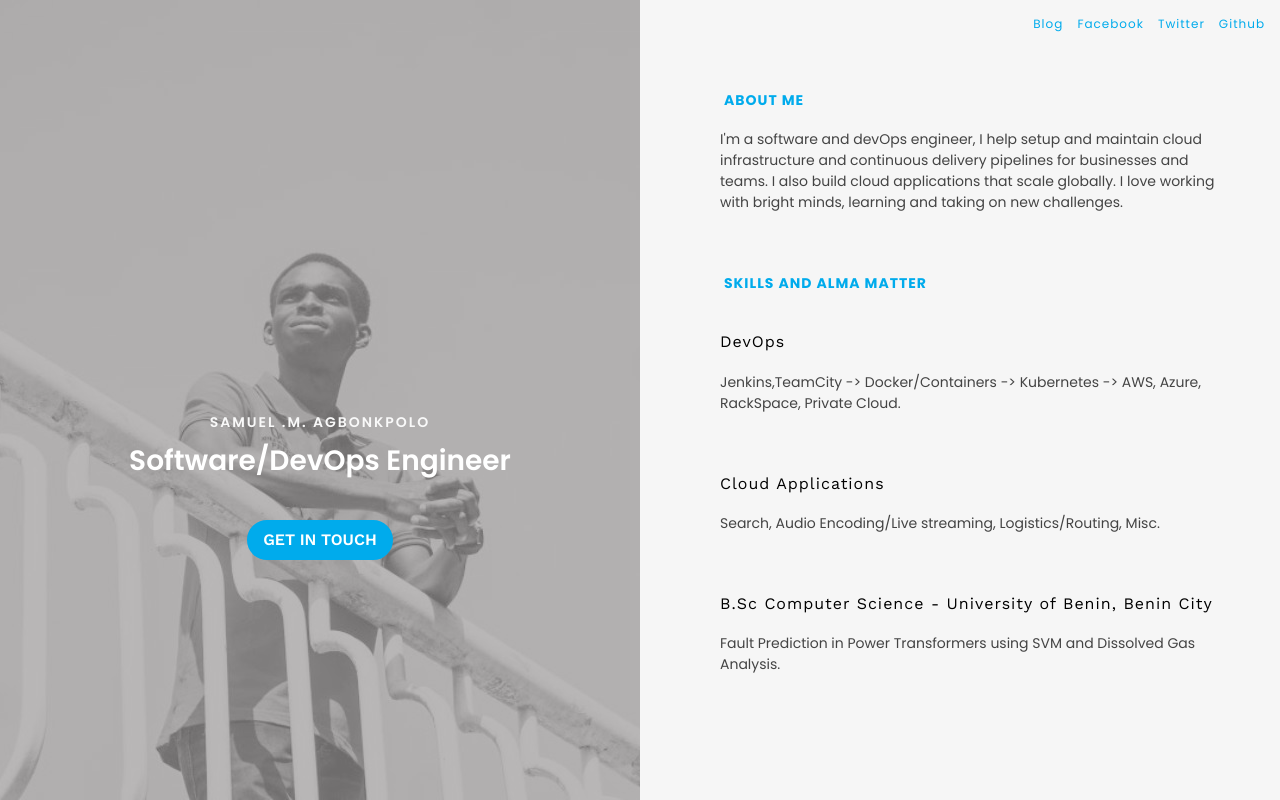
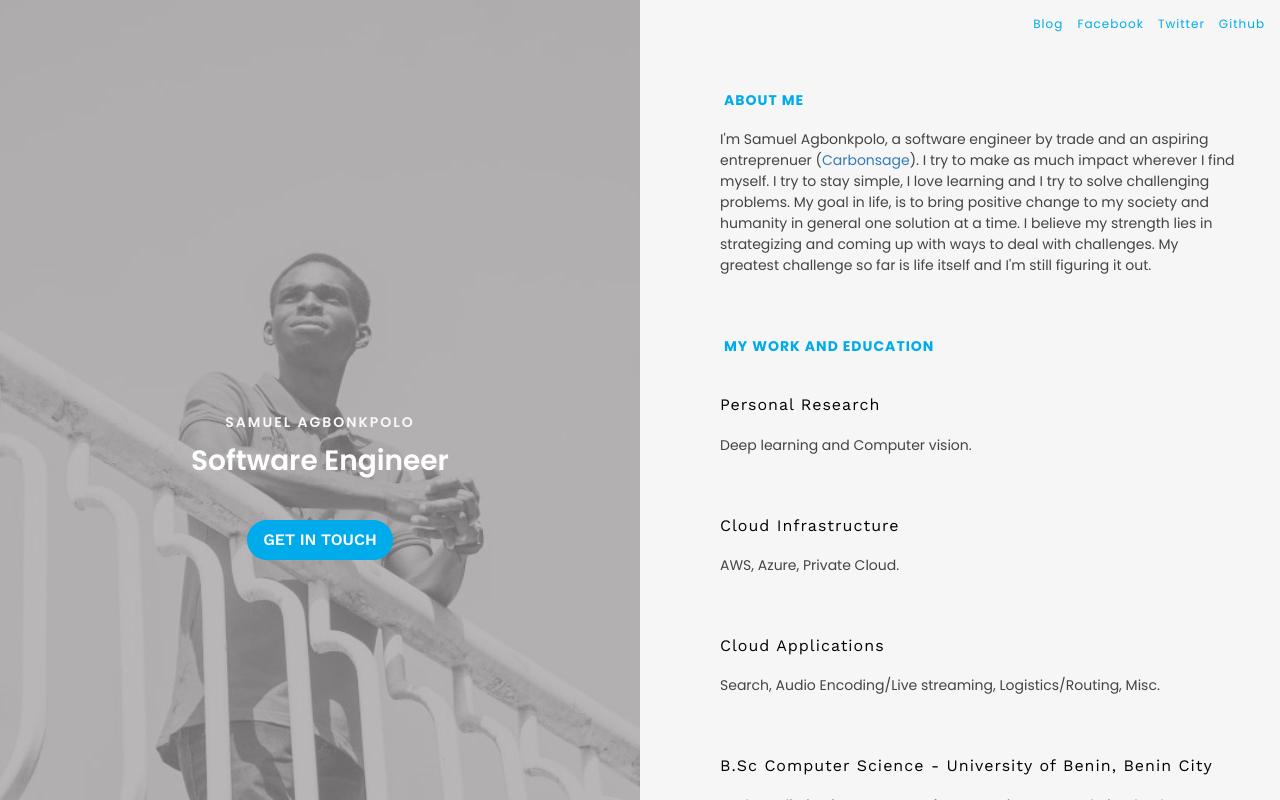
Before and after one commit to samuelagm/samuelagm.github.io, a plain HTML site: page index.html in a window 1280 px wide. Drawn offline with nearby package versions, Linux system fonts and the light colour scheme.

Commit message:
fix: rewrote the about me section and did little seo optimization

```diff
--- a/index.html
+++ b/index.html
@@ -1,42 +1,46 @@
 <!DOCTYPE html>
 <html lang="en">
+
 <head>
     <meta charset="utf-8">
-    <title>Samuel Monday Agbonkpolo </title>
+    <title>Samuel Agbonkpolo </title>
     <meta name="viewport" content="width=device-width, initial-scale=1.0">
-    <meta name="description" content="The personal website of Samuel Agbonkpolo">
+    <meta name="description" content="Samuel Agbonkpolo, entreprenuer and software engineer. I'm an optimist">
     <meta name="keywords" content="Samuel Monday, Samuel Agbonkpolo, IT Consultant, Software Engineer, DevOps, Cloud Infrastructure">
     <link rel="icon" href="assets/images/favicon.png">
     <link rel="icon" type="image/png" sizes="32x32" href="assets/images/favicon-32x32.png">
     <link rel="icon" type="image/png" sizes="96x96" href="assets/images/favicon-96x96.png">
     <link rel="icon" type="image/png" sizes="16x16" href="assets/images/favicon-16x16.png">
-    <link href="assets/css/bootstrap.min.css" rel="stylesheet" type="text/css" media="all"/>
-    <link href='https://fonts.googleapis.com/css?family=Poppins:400,600,700|Work+Sans:600,500,400,300' rel='stylesheet'
-          type='text/css'>
-    <link rel="stylesheet" href="assets/css/animate.css"> <!-- Resource style -->
-    <link rel="stylesheet" href="assets/css/ionicons.min.css"> <!-- Resource style -->
-    <link href="assets/css/style.css" rel="stylesheet" type="text/css" media="all"/>
-    <link href="assets/css/custom.css" rel="stylesheet" type="text/css" media="all"/>
+    <link href="assets/css/bootstrap.min.css" rel="stylesheet" type="text/css" media="all" />
+    <link href='https://fonts.googleapis.com/css?family=Poppins:400,600,700|Work+Sans:600,500,400,300' rel='stylesheet' type='text/css'>
+    <link rel="stylesheet" href="assets/css/animate.css">
+    <!-- Resource style -->
+    <link rel="stylesheet" href="assets/css/ionicons.min.css">
+    <!-- Resource style -->
+    <link href="assets/css/style.css" rel="stylesheet" type="text/css" media="all" />
+    <link href="assets/css/custom.css" rel="stylesheet" type="text/css" media="all" />
     <script>
-        (function(i,s,o,g,r,a,m){i['GoogleAnalyticsObject']=r;i[r]=i[r]||function(){
-                (i[r].q=i[r].q||[]).push(arguments)},i[r].l=1*new Date();a=s.createElement(o),
-            m=s.getElementsByTagName(o)[0];a.async=1;a.src=g;m.parentNode.insertBefore(a,m)
-        })(window,document,'script','https://www.google-analytics.com/analytics.js','ga');
+        (function (i, s, o, g, r, a, m) {
+        i['GoogleAnalyticsObject'] = r; i[r] = i[r] || function () {
+            (i[r].q = i[r].q || []).push(arguments)
+        }, i[r].l = 1 * new Date(); a = s.createElement(o),
+            m = s.getElementsByTagName(o)[0]; a.async = 1; a.src = g; m.parentNode.insertBefore(a, m)
+        })(window, document, 'script', 'https://www.google-analytics.com/analytics.js', 'ga');
 
         ga('create', 'UA-90685269-1', 'auto');
         ga('send', 'pageview');
-
     </script>
 </head>
+
 <body>
     <div class="wrapper">
         <div class="link-wrapper">
             <div class="footer-social">
                 <ul>
-                <li><a href="http://blog.samuelagbonkpolo.me" target='_blank' >Blog</a></li>
-                <li><a href="https://fb.com/samuelagm" target='_blank' >Facebook</a></li>
-                <li><a href="https://twitter.com/samuelagm" target='_blank' >Twitter</a></li>
-                <li><a href="https://github.com/samuelagm" target='_blank' >Github</a></li>
+                    <li><a href="http://blog.samuelagbonkpolo.me" target='_blank'>Blog</a></li>
+                    <li><a href="https://fb.com/samuelagm" target='_blank'>Facebook</a></li>
+                    <li><a href="https://twitter.com/samuelagm" target='_blank'>Twitter</a></li>
+                    <li><a href="https://github.com/samuelagm" target='_blank'>Github</a></li>
                 </ul>
             </div>
         </div>
@@ -47,8 +51,8 @@
                 <section class="left-section personal-bg wow fadeIn" data-wow-delay="0.2s">
                     <div class="layer"></div>
                     <div class="text-box">
-                    <h4>Samuel .M. Agbonkpolo</h4>
-                    <h1>Software/DevOps Engineer<br class="hidden-xs"> </h1>
+                        <h4>Samuel Agbonkpolo</h4>
+                        <h1>Software Engineer<br class="hidden-xs"> </h1>
                         <a href="mailto:samuelagm@gmail.com" class="btn-contact wow fadeIn" data-wow-delay=".2s">Get in touch</a>
                     </div>
                 </section>
@@ -56,17 +60,26 @@
                     <div class="split-about">
                         <div class="split-about-details text-center">
                             <h4 class="wow fadeInLeft"><span>About me</span></h4>
-                        <p class="wow fadeInLeft">I'm a software and devOps engineer, I  help setup and maintain cloud
-                            infrastructure and continuous delivery pipelines for businesses and teams. I also build cloud applications
-                            that scale globally. I love working with bright minds, learning and taking on new challenges.
+                            <p class="wow fadeInLeft">I'm Samuel Agbonkpolo, a software engineer by trade and an aspiring entreprenuer (<a href="www.carbonsage.com" title="carbonsage">Carbonsage</a>). I try to make
+                                as much impact wherever I find myself. I try to stay simple, I love learning and I try to solve challenging problems.
+                                My goal in life, is to bring positive change to my society and humanity in general one solution at a time.
+                                I believe my strength lies in strategizing and coming up with ways to deal with challenges.
+                                My greatest challenge so far is life itself and I'm still figuring it out.
                             </p>
                             <div class="split-about-experience">
-                            <h4 class="wow fadeInLeft"><span>Skills and Alma Matter</span></h4>
+                                <h4 class="wow fadeInLeft"><span>My work and education</span></h4>
                                 <ul>
                                     <li>
-                                    <h4>DevOps</h4>
+                                        <h4>Personal Research</h4>
                                         <p>
-                                        Jenkins,TeamCity -> Docker/Containers -> Kubernetes -> AWS, Azure, RackSpace, Private Cloud.
+                                            Deep learning and Computer vision.
+                                            <br class="hidden-xs">
+                                        </p>
+                                    </li>
+                                    <li>
+                                        <h4>Cloud Infrastructure</h4>
+                                        <p>
+                                            AWS, Azure, Private Cloud.
                                             <br class="hidden-xs">
                                         </p>
                                     </li>
@@ -89,12 +102,15 @@
                     </div>
                 </section>
             </section>
-    </div><!-- Main-->
-</div><!-- Wrapper -->
+        </div>
+        <!-- Main-->
+    </div>
+    <!-- Wrapper -->
 
 
     <script>
-    window.alert = function(){};
+        window.alert = function () { };
+
     </script>
 
     <!-- Jquery and Js Plugins -->
@@ -107,4 +123,5 @@
     <script type="text/javascript" src="assets/js/jquery.parallax.min.js"></script>
     <script type="text/javascript" src="assets/js/custom.js"></script>
 </body>
+
 </html>
```
Lines whose indentation alone changed are shown as unchanged.
